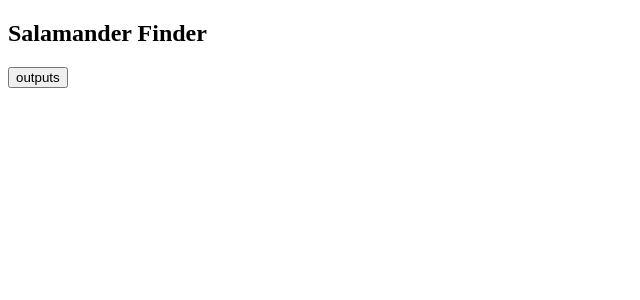
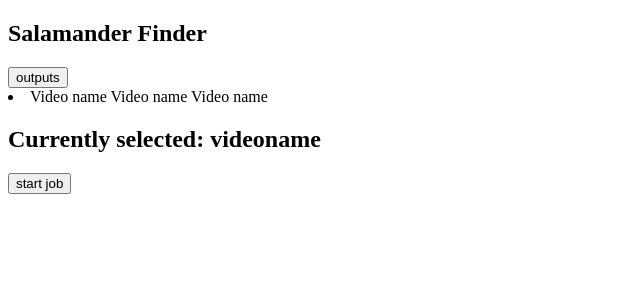
Before and after one commit to Butenkite/Front-End-Salamander, a Next.js app: page / in a window 1280 px wide. Shown: the top 300 px of the page, without its empty margins (0-640 px from the left). Built offline with nearby package versions, Linux system fonts and the light colour scheme.

Commit message:
created basic starting layout to build on. need styling later

```diff
--- a/app/page.tsx
+++ b/app/page.tsx
@@ -6,9 +6,19 @@ export default function Page() {
       <button>outputs</button>
     </nav>
     <div>
+      <li>
+        Video name
+        Video name
+        Video name
+      </li>
       <div>
       </div>
-      <aside></aside>
+      <aside>
+        <h2>Currently selected:  videoname </h2>
+        <div>
+          <button>start job </button>
+        </div>
+      </aside>
     </div>
   </main>
   )
```
Also changed, not shown: 1 other file (tests, documents, lock files or other folders).
